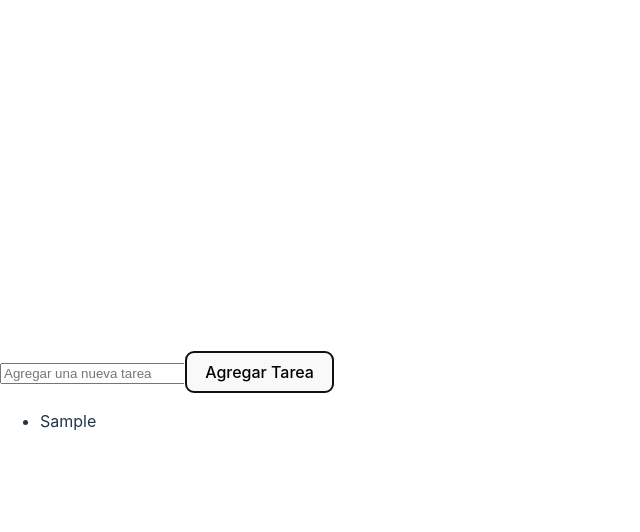
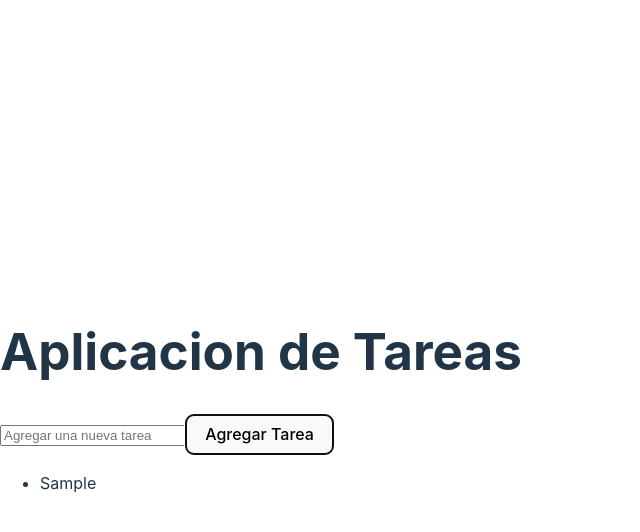
Before and after one commit to FundacioEsplaiJava2024/ToDoList-grupo-3, a React (Vite) app: page / in a window 1280 px wide. Both pictures are taken after typing "Sample" into the empty fields and a click on the button "Agregar Tarea". Shown: the top 532 px of the page, without its empty margins (0-640 px from the left). Built offline with nearby package versions, Linux system fonts and the light colour scheme.

Commit message:
TodoForm creado: añadir nuevas tareas.

```diff
--- a/src/App.tsx
+++ b/src/App.tsx
@@ -1,18 +1,19 @@
-import { useState } from 'react'
-import FormularioTareas from "./components/FormularioTareas";
-import TodoList  from './components/TodoList';
+import React, {useState} from "react";
+import TodoForm from "./components/TodoForm";
 
-const App: React.FC=()=>{
-  const [tareas, setTareas] = useState<string[]>([]);
+const App=()=> {
+  const[todos, setTodos]=useState<string[]>([]);
 
-  const handleAddTarea=(tarea:string)=>{
-    setTareas((prevTareas)=>[...prevTareas, tarea]);
+  const handleAddTodo=(text:string)=>{
+    setTodos((prevTarea)=>[...prevTarea,text]);
   };
-
   return (
     <div>
-      <FormularioTareas onAddTarea={handleAddTarea}/>
-      <TodoList tareas={tareas} />
+      <h1>Aplicacion de Tareas</h1>
+      <TodoForm onAddTarea={handleAddTodo} />
+      <ul>
+        {todos.map((todo,index)=>(<li key={index}>{todo}</li>))}
+      </ul>
     </div>
   );
 };
--- a/src/components/FormularioTareas.tsx
+++ b/src/components/TodoForm.tsx
@@ -1,24 +1,22 @@
 import React, {useState} from "react";
 
-interface PropsFormularioTareas{
+interface TodoForm{
     onAddTarea: (texto:string)=> void;
 }
 
-const FormularioTareas:React.FC<PropsFormularioTareas>=({onAddTarea})=>{
+const TodoForm:React.FC<TodoForm>=({onAddTarea})=>{
     const[tarea, setTarea]=useState('');
 
     const handleSubmit=(evento:React.FormEvent<HTMLFormElement>)=>{
         evento.preventDefault();
-        if(tarea.trim()!= ''){
             onAddTarea(tarea);
             setTarea('');
-        }
     };
+
     return(
         <form onSubmit={handleSubmit}>
             <input
-            type="text"
-            value={tarea}
+            type="text" value={tarea}
             onChange={(evento)=>setTarea(evento.target.value)}
             placeholder="Agregar una nueva tarea"
             />
@@ -26,4 +24,4 @@ const FormularioTareas:React.FC<PropsFormularioTareas>=({onAddTarea})=>{
             </form>
     );
 };
-export default FormularioTareas;
+export default TodoForm;
--- a/src/components/TodoList.tsx
+++ /dev/null
@@ -1,17 +0,0 @@
-import React from "react";
-
-interface TodoListProps{
-    tareas:string[];
-}
-
-const TodoList:React.FC<TodoListProps>=({tareas})=>{
-    return (
-        <ul>
-            {tareas.map((tarea,index)=>(
-                <li key={index}>{tarea}</li>
-            ))}
-        </ul>
-        );
-    };
-
-export default TodoList;
--- a/src/main.tsx
+++ b/src/main.tsx
@@ -2,7 +2,7 @@ import React from 'react'
 import ReactDOM from 'react-dom/client'
 import App from './App.tsx'
 import './index.css'
-import './components/FormularioTareas.tsx'
+import './components/TodoForm.tsx'
 
 
 ReactDOM.createRoot(document.getElementById('root')!).render(
```
